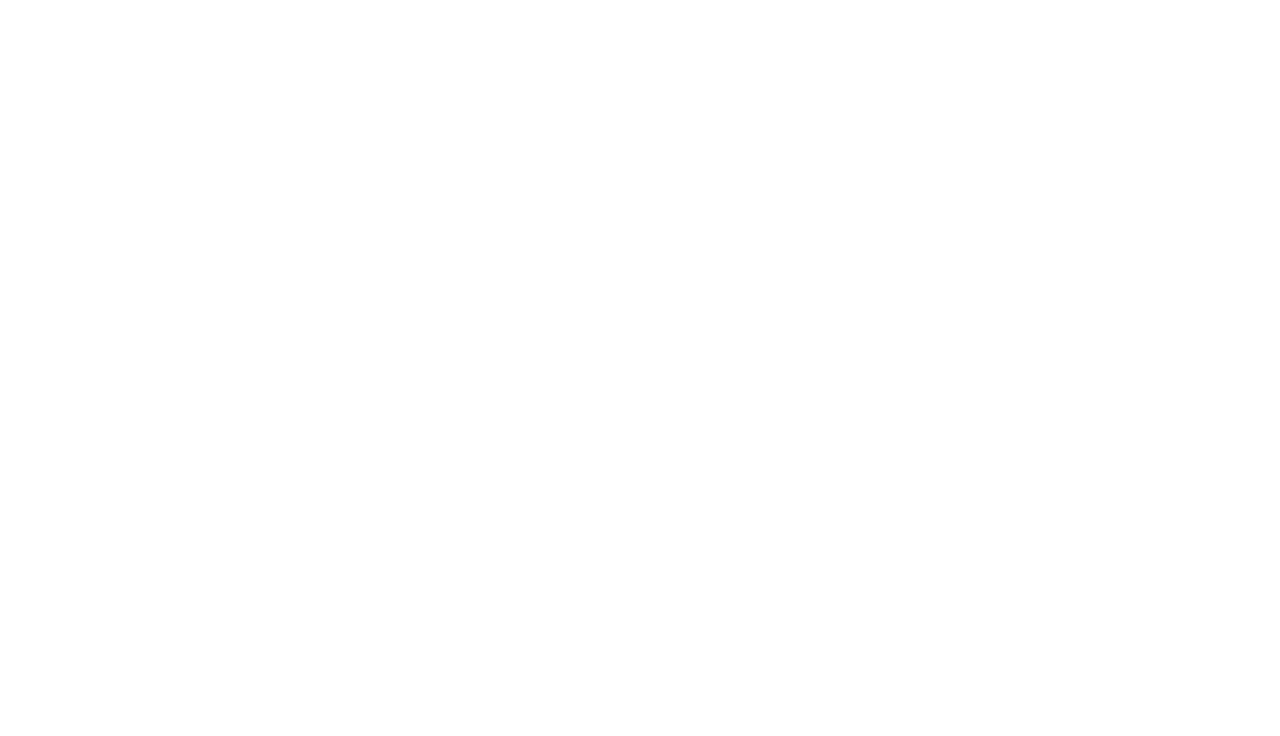
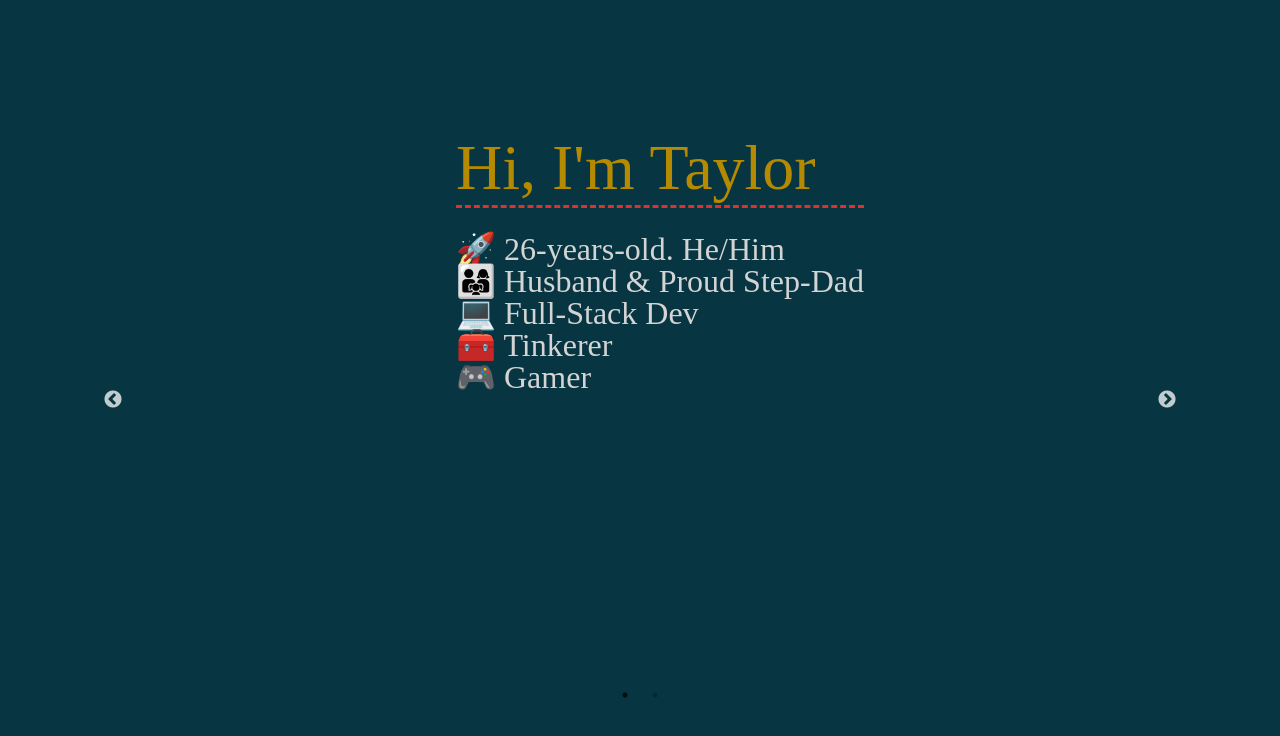
Before and after one commit to taylorosbourne/taylorosbourne.com, a Gatsby site: page /gatsby-workshop in a window 1280 px wide. Before the commit this address had no page. Built offline with nearby package versions, Linux system fonts and the light colour scheme; Gatsby itself is replaced by a stand-in of ours; some packages are replaced by stand-ins of ours.

Commit message:
fixed carousel for slides

```diff
--- a/package.json
+++ b/package.json
@@ -26,9 +26,13 @@
     "nuka-carousel": "^4.6.2",
     "prismjs": "^1.17.1",
     "prop-types": "^15.7.2",
+    "pure-react-carousel": "^1.24.1",
     "react": "^16.9.0",
     "react-dom": "^16.9.0",
     "react-helmet": "^5.2.1",
+    "react-responsive-carousel": "^3.1.51",
+    "react-slick": "^0.25.2",
+    "slick-carousel": "^1.8.1",
     "styled-components": "^4.3.2",
     "use-dark-mode": "^2.3.1"
   },
--- a/src/components/slides/gatsby-workshop/slideOne.js
+++ b/src/components/slides/gatsby-workshop/slideOne.js
@@ -25,6 +25,7 @@ const SectionHeader = styled.h2`
 `;
 
 const SlideOne = () => (
+  <div style={{display: `flex`, justifyContent: `center`, alignItems: `center`}}>
   <InfoList style={{ maxWidth: `500px` }}>
     <li>
       <SectionHeader style={{ marginBottom: `25px` }}>
@@ -62,6 +63,7 @@ const SlideOne = () => (
       Gamer
     </li>
   </InfoList>
+  </div>
 );
 
 export default SlideOne;
--- a/src/components/slides/gatsby-workshop/slideTwo.js
+++ b/src/components/slides/gatsby-workshop/slideTwo.js
@@ -30,6 +30,7 @@ const Emphasized = styled.span`
 `;
 
 const SlideTwo = () => (
+  <div style={{display: `flex`, justifyContent: `center`, alignItems: `center`}}>
   <InfoList>
     <li style={{listStyle: `none`}}>
       <SectionHeader style={{ marginBottom: `25px` }}>
@@ -52,6 +53,7 @@ const SlideTwo = () => (
 
     </li>
   </InfoList>
+  </div>
 );
 
 export default SlideTwo;
--- /dev/null
+++ b/src/pages/gatsby-workshop.js
@@ -0,0 +1,50 @@
+import React from 'react';
+import Slider from "react-slick";
+import styled from 'styled-components';
+import SlideOne from '../components/slides/gatsby-workshop/slideOne';
+import SlideTwo from '../components/slides/gatsby-workshop/slideTwo';
+import "slick-carousel/slick/slick.css";
+import "slick-carousel/slick/slick-theme.css";
+
+const SlideDeck = styled.div`
+  width: 100vw;
+  height: 100vh;
+  position: absolute;
+  top: 0;
+  left: 0;
+  background: #073642;
+  color: rgb(212, 212, 212);
+  display: flex;
+  justify-content: center;
+  align-items: center;
+`;
+
+const StyledSlide = styled.div`
+  height: 100%;
+  width: 80%;
+  display: flex;
+  justify-content: center;
+  align-items: center;
+`;
+
+const GatsbyWorkshop = () => {
+  const settings = {
+    dots: true,
+    infinite: true,
+    speed: 500,
+    slidesToShow: 1,
+    slidesToScroll: 1
+  };
+
+  return (
+    <SlideDeck>
+      <Slider {...settings} style={{ height: `70vh`, width: `80vw` }} arrows={true}>
+        {[<SlideOne />, <SlideTwo />].map((slide, i) => {
+          return <StyledSlide>{slide}</StyledSlide>;
+        })}
+      </Slider>
+    </SlideDeck>
+  );
+}
+
+export default GatsbyWorkshop;
```
Also changed, not shown: 1 other file.
